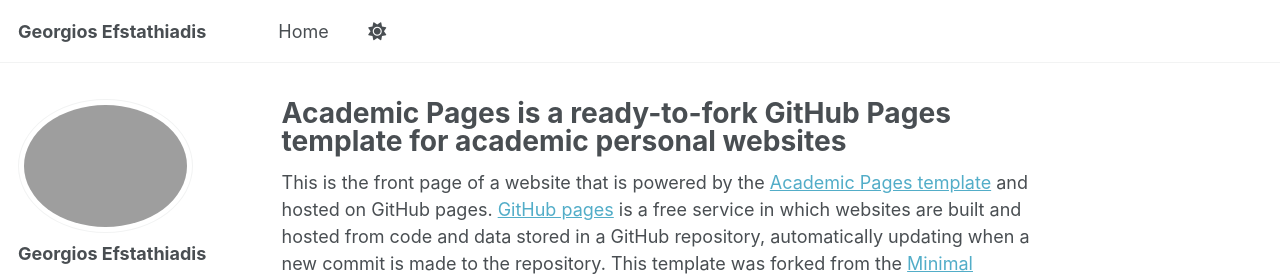
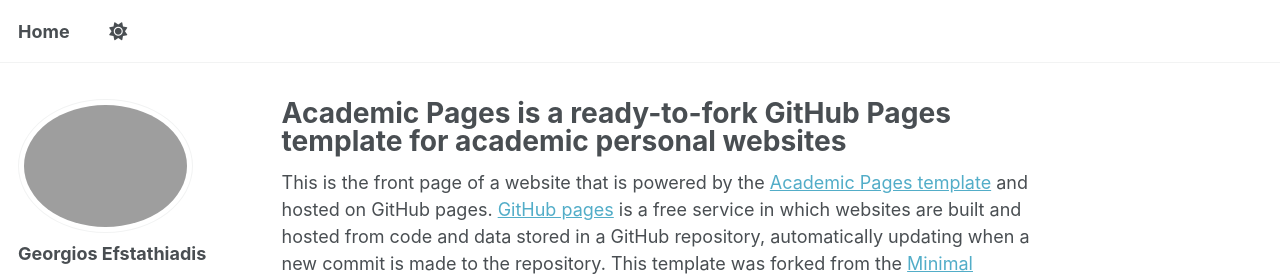
Before and after one commit to GeorgeEfstathiadis/GeorgeEfstathiadis.github.io, a Jekyll site: the page built from _pages/about.md, in a window 1280 px wide. Shown: the top 276 px of the page. Built offline with Jekyll 4.4.1, drawn with Linux system fonts in a browser that asks for light colours; some web fonts are replaced; a script that is not in the unit is left out.

Commit message:
Remove unused button from masthead navigation for cleaner design

```diff
--- a/_includes/masthead.html
+++ b/_includes/masthead.html
@@ -4,9 +4,7 @@
   <div class="masthead__inner-wrap">
     <div class="masthead__menu">
       <nav id="site-nav" class="greedy-nav">
-        <button><div class="navicon"></div></button>
         <ul class="visible-links">
-          <li class="masthead__menu-item masthead__menu-item--lg persist"><a href="{{ base_path }}/">{{ site.title }}</a></li>
           {% for link in site.data.navigation.main %}
             {% if link.url contains 'http' %}
               {% assign domain = '' %}
```
